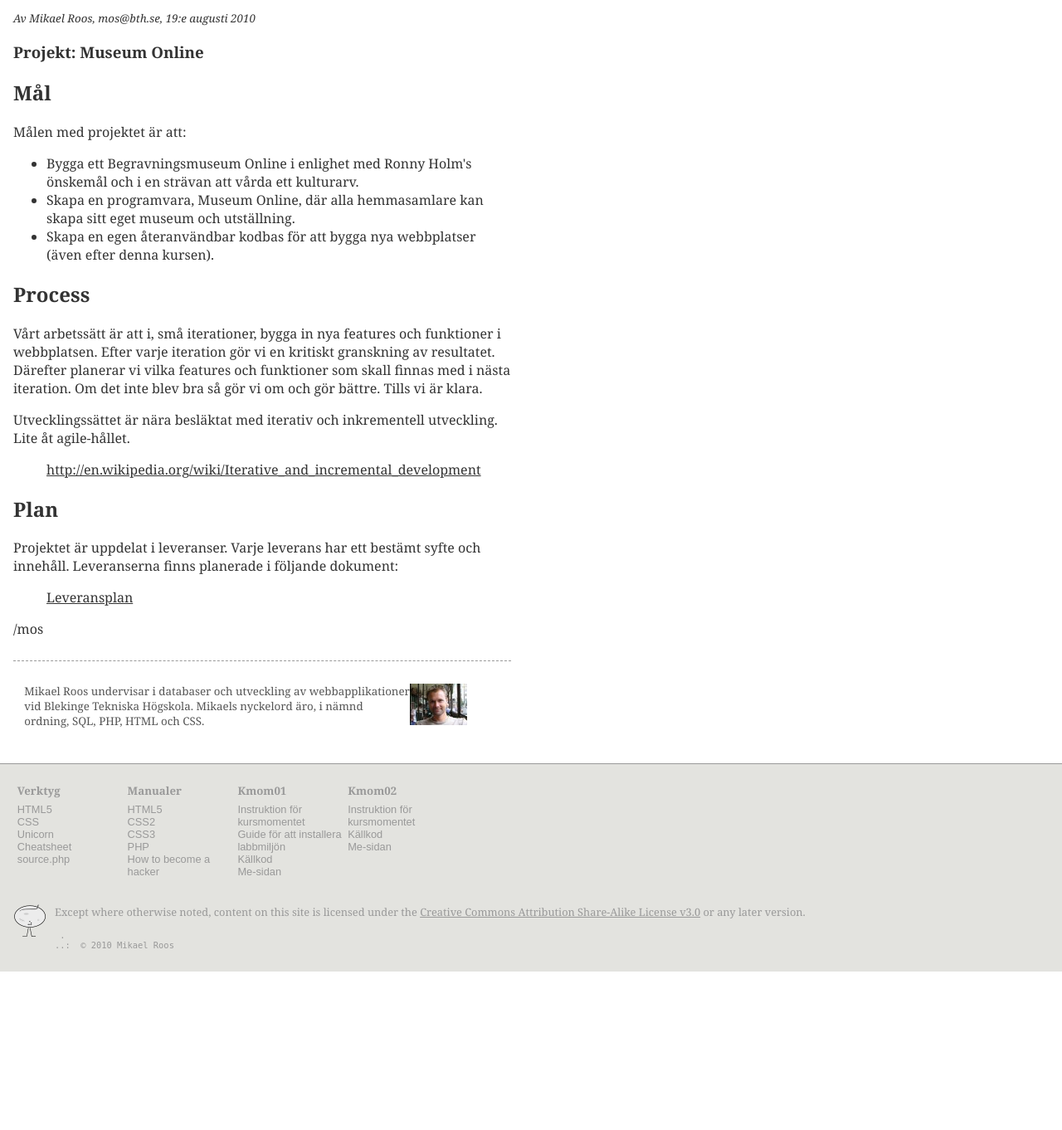
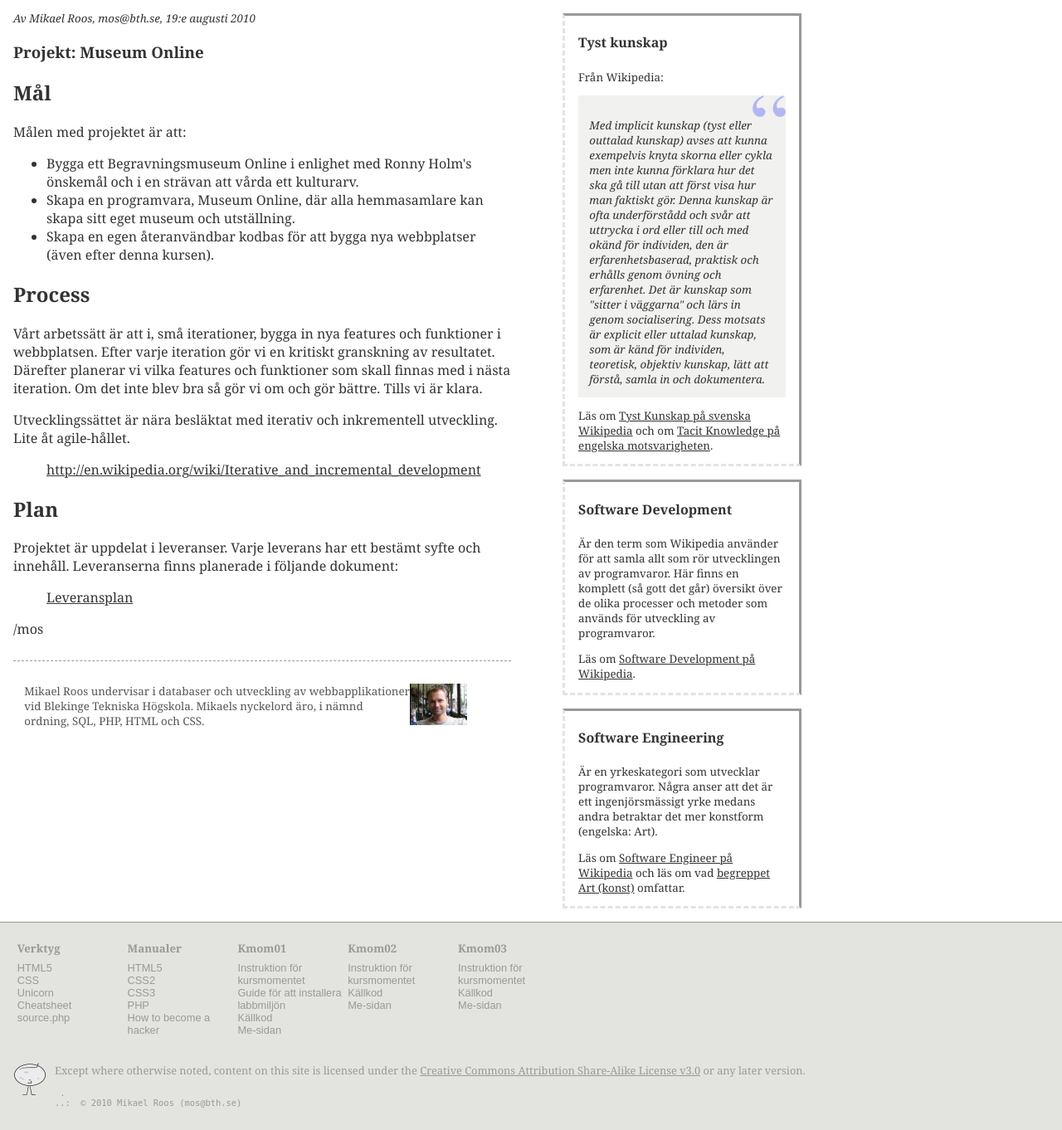
Before and after one commit to mosbth/htmlphp-v1, a PHP site: page /projekt.php in a window 1280 px wide. Shown: the part 159-1521 px from the top of the page at 83% size. Before the commit the page ends 1330 px from the top, so only its background shows below. Run offline with PHP 8.4, Linux system fonts and the light colour scheme.

Commit message:
Preparing to tag v3.0 with all project an delivery 3 included

```diff
--- a/footer.php
+++ b/footer.php
@@ -33,6 +33,13 @@
 				<a href='http://www.student.bth.se/~mos/htmlphp/mom02/me/me.php'>Me-sidan</a>
 		</nav>
 
+		<nav>
+			<h5>Kmom03</h5>
+				<a href='http://bit.ly/htmlphp_kmom03'>Instruktion för kursmomentet</a>
+				<a href='http://github.com/mosbth/me/tree/v3.0'>Källkod</a>
+				<a href='http://www.student.bth.se/~mos/htmlphp/mom03/me/me.php'>Me-sidan</a>
+		</nav>
+
 		<div class="final">
 			<p>
 			Except where otherwise noted, content on this site is licensed under the
@@ -41,7 +48,7 @@
 			</p>
 <pre>
  .
-..:  &copy; 2010 Mikael Roos
+..:  &copy; 2010 Mikael Roos (mos@bth.se)
 </pre>
 		</div>
 
--- a/header_projekt.php
+++ b/header_projekt.php
@@ -1,5 +1,5 @@
 		<nav id="project">
 			<a id="proj-proj-" href="projekt.php">Projektet</a>
 			<a id="proj-kund-" href="kunden.php">Kunden</a>
-			<a id="proj-lev-" href="planering.php">Leveranser</a>
+			<a id="proj-lev-" href="leveranser.php">Leveranser</a>
 		</nav>
--- a/projekt.php
+++ b/projekt.php
@@ -9,6 +9,41 @@ include("header_projekt.php");
 <div id="wrap">
 
 	<aside class="right">
+		<aside class="box">
+			<h4>Tyst kunskap</h4>
+			<p>Från Wikipedia:
+			<p class="quote">Med implicit kunskap (tyst eller outtalad kunskap) avses att kunna exempelvis knyta skorna
+			eller cykla men inte kunna förklara hur det ska gå till utan att först visa hur man faktiskt
+			gör. Denna kunskap är ofta underförstådd och svår att uttrycka i ord eller till och med okänd
+			för individen, den är erfarenhetsbaserad, praktisk och erhålls genom övning och erfarenhet.
+			Det är kunskap som "sitter i väggarna" och lärs in genom socialisering. Dess motsats är explicit
+			eller uttalad kunskap, som är känd för individen, teoretisk, objektiv  kunskap, lätt att förstå,
+			samla in och dokumentera.
+
+			<p>Läs om <a href="http://sv.wikipedia.org/wiki/Implicit#Psykologi">Tyst Kunskap på svenska Wikipedia</a>
+			och om <a href="http://en.wikipedia.org/wiki/Tacit_knowledge">Tacit Knowledge på engelska motsvarigheten</a>.
+			</p>
+		</aside>
+
+		<aside class="box">
+			<h4>Software Development</h4>
+			<p>Är den term som Wikipedia använder för att samla allt som rör utvecklingen av programvaror.
+			Här finns en komplett (så gott det går) översikt över de olika processer och metoder som används
+			för utveckling av programvaror.
+
+			<p>Läs om <a href="http://en.wikipedia.org/wiki/Software_development">Software Development på Wikipedia</a>.
+			</p>
+		</aside>
+
+		<aside class="box">
+			<h4>Software Engineering</h4>
+			<p>Är en yrkeskategori som utvecklar programvaror. Några anser att det är ett ingenjörsmässigt yrke medans
+			andra betraktar det mer konstform (engelska: Art).
+
+			<p>Läs om <a href="http://en.wikipedia.org/wiki/Software_engineering">Software Engineer på Wikipedia</a> och läs
+			om vad <a href="http://en.wikipedia.org/wiki/Art">begreppet Art (konst)</a> omfattar.
+			</p>
+		</aside>
 	</aside>
 
 	<article>
@@ -42,7 +77,7 @@ include("header_projekt.php");
 			planerade i följande dokument:
 
 			<blockquote>
-				<a href="planering.php">Leveransplan</a>
+				<a href="leveranser.php">Leveransplan</a>
 			</blockquote>
 
 
--- a/style/stylesheet.css
+++ b/style/stylesheet.css
@@ -36,6 +36,7 @@ body#report a#report- { color:whitesmoke; background:#999999; }
 body#html20 a#html20- { color:whitesmoke; background:#999999; }
 body#css20  a#css20-  { color:whitesmoke; background:#999999; }
 body#proj   a#proj-   { color:whitesmoke; background:#999999; }
+body#begr   a#begr-   { color:whitesmoke; background:#999999; }
 
 
 /* -------------------------------------------------------------------------------------
@@ -75,6 +76,7 @@ body#begr-seder   a#begr-seder-  { color:whitesmoke; background:#999999; }
 /* -------------------------------------------------------------------------------------
 /* Style for main content of the page */
 div#wrap {
+	overflow:auto;
 	width: 950px;
 	padding: 0 0 0 16px;
 }
@@ -101,6 +103,7 @@ aside {
 }
 
 aside.right {
+	padding-top: 1em;
 	float: right;
 }
 
@@ -146,9 +149,17 @@ blockquote.code {
 	white-space: pre;
 }
 
+/* -------------------------------------------------------------------------------------
+/* Style for displaying quotes */
 blockquote.quote {
 	padding: 2em 1em 1em 1em;
-	background: beige url(../img/quote.png) top left no-repeat;
+	background: #f1f1ef url(../img/quote.png) top left no-repeat;
+	font-style: italic;
+}
+
+p.quote {
+	padding: 2em 1em 1em 1em;
+	background: #f1f1ef url(../img/quote.png) top right no-repeat;
 	font-style: italic;
 }
 
```
Also changed, not shown: leveranser.php (renamed from planering.php).
